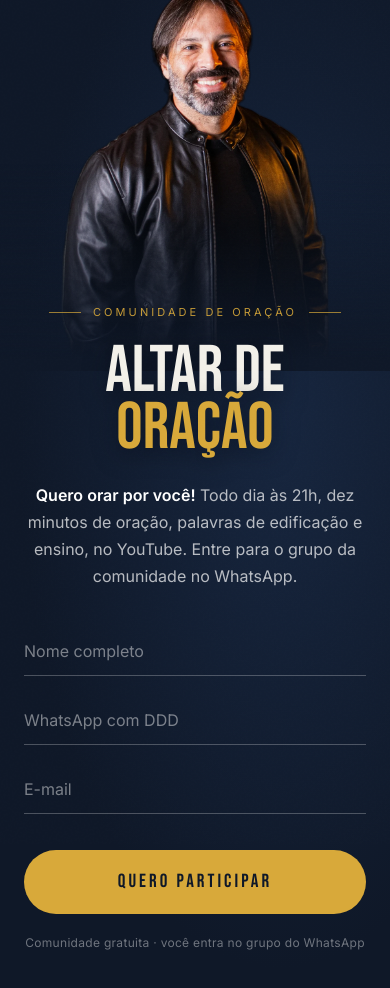
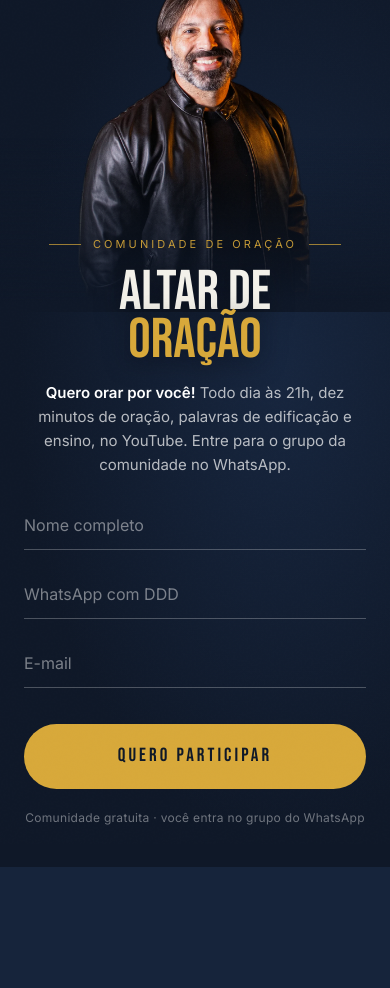
Before and after one commit to arthurrrangel/altomir-rangel, a Next.js app: page /altardanoite in a window 390 px wide. Shown: the top 988 px of the page. After the commit the page ends 867 px from the top, so only its background shows below. Built offline with nearby package versions, Linux system fonts and the light colour scheme; a web font is replaced by a local one.

Commit message:
Mobile: CTA acima da dobra, faixa da foto menor, espacamento ajustado

```diff
--- a/app/altardanoite/page.tsx
+++ b/app/altardanoite/page.tsx
@@ -39,11 +39,11 @@ export default function Page() {
         />
 
         {/* ===== FIGURA MOBILE / TABLET (topo) ===== */}
-        <div className="pointer-events-none absolute inset-x-0 top-0 z-0 flex h-[44svh] items-end justify-center overflow-hidden lg:hidden">
+        <div className="pointer-events-none absolute inset-x-0 top-0 z-0 flex h-[37svh] items-end justify-center overflow-hidden lg:hidden">
           <img
             src="/altomir-recorte.webp"
             alt="Pr. Altomir Rangel"
-            className="motion-safe:animate-[figin_1.4s_cubic-bezier(0.22,1,0.36,1)_forwards] h-[46svh] w-auto max-w-none object-contain object-bottom"
+            className="motion-safe:animate-[figin_1.4s_cubic-bezier(0.22,1,0.36,1)_forwards] h-[40svh] w-auto max-w-none object-contain object-bottom"
           />
           <div
             className="absolute inset-0"
@@ -66,27 +66,27 @@ export default function Page() {
         />
 
         {/* ===== CONTEÚDO ===== */}
-        <div className="relative z-10 col-start-1 row-start-1 flex min-h-[100svh] flex-col items-center justify-start px-6 pb-14 pt-[36svh] sm:px-10 lg:min-h-0 lg:items-start lg:justify-center lg:pb-0 lg:pt-0 lg:pl-[9%] lg:pr-6">
+        <div className="relative z-10 col-start-1 row-start-1 flex min-h-[100svh] flex-col items-center justify-start px-6 pb-10 pt-[28svh] sm:px-10 lg:min-h-0 lg:items-start lg:justify-center lg:pb-0 lg:pt-0 lg:pl-[9%] lg:pr-6">
           <div className="mx-auto flex w-full max-w-[520px] flex-col items-center lg:mx-0 lg:max-w-[560px] lg:items-start">
-            <div className="motion-safe:animate-[reveal_1s_cubic-bezier(0.22,1,0.36,1)_0.15s_both] mb-6 flex items-center gap-3">
+            <div className="motion-safe:animate-[reveal_1s_cubic-bezier(0.22,1,0.36,1)_0.15s_both] mb-4 flex items-center gap-3 sm:mb-6">
               <span className="h-px w-8 bg-[#D8A93A]/70" />
               <span className="font-inter text-[11px] uppercase tracking-[0.28em] text-[#D8A93A]/90">Comunidade de oração</span>
               <span className="h-px w-8 bg-[#D8A93A]/70" />
             </div>
 
             <h1
-              className="motion-safe:animate-[reveal_1s_cubic-bezier(0.22,1,0.36,1)_0.3s_both] font-bebas leading-[0.86] text-[#F3F1EA] text-[clamp(66px,10.5vw,132px)]"
+              className="motion-safe:animate-[reveal_1s_cubic-bezier(0.22,1,0.36,1)_0.3s_both] font-bebas leading-[0.86] text-[#F3F1EA] text-[clamp(56px,9.5vw,132px)]"
               style={{ textShadow: '0 4px 24px rgba(8,14,26,0.55)' }}
             >
               Altar de<br />
               <span className="text-[#D8A93A]">Oração</span>
             </h1>
 
-            <p className="motion-safe:animate-[reveal_1s_cubic-bezier(0.22,1,0.36,1)_0.48s_both] mt-6 max-w-[440px] font-inter text-[16px] leading-[1.7] text-white/70 sm:text-[17px]">
+            <p className="motion-safe:animate-[reveal_1s_cubic-bezier(0.22,1,0.36,1)_0.48s_both] mt-4 max-w-[440px] font-inter text-[15px] leading-[1.6] text-white/70 sm:mt-6 sm:text-[17px] sm:leading-[1.7]">
               <strong className="font-semibold text-white">Quero orar por você!</strong> Todo dia às 21h, dez minutos de oração, palavras de edificação e ensino, no YouTube. Entre para o grupo da comunidade no WhatsApp.
             </p>
 
-            <div className="motion-safe:animate-[reveal_1s_cubic-bezier(0.22,1,0.36,1)_0.66s_both] mt-9 w-full max-w-[420px]">
+            <div className="motion-safe:animate-[reveal_1s_cubic-bezier(0.22,1,0.36,1)_0.66s_both] mt-6 w-full max-w-[420px] sm:mt-9">
               <LeadForm />
             </div>
           </div>
```
